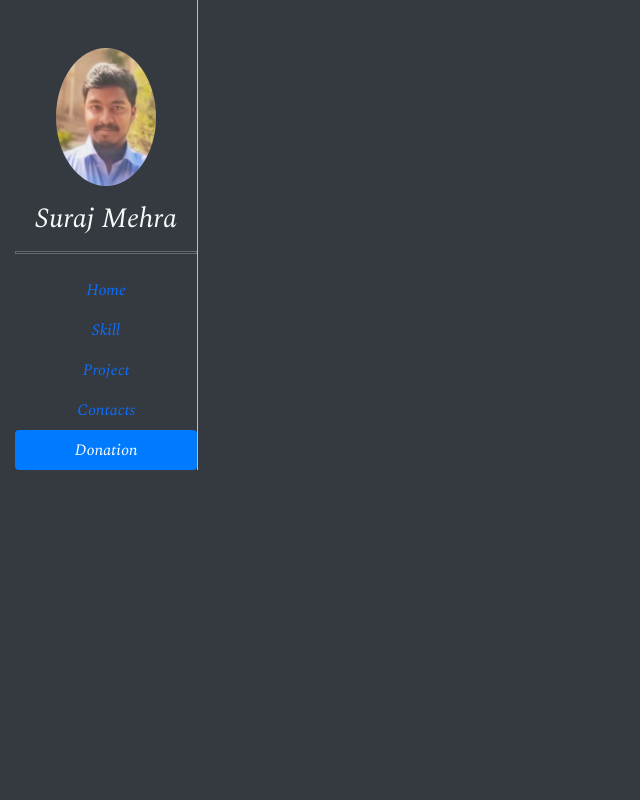
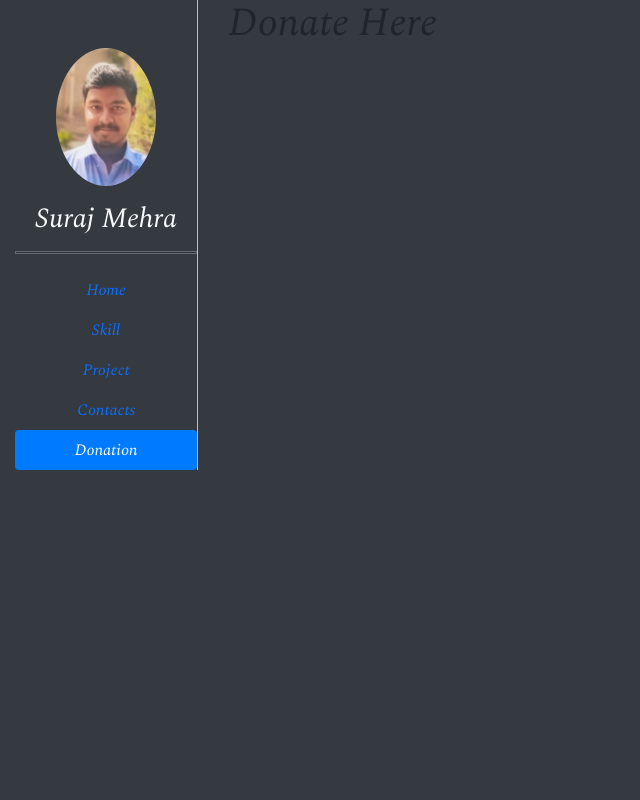
Before and after one commit to surajmehra970/Resume, a Django app: page /Donation/ in a window 1280 px wide. Shown: the whole page, without its empty margins (0-640 px from the left). Run offline with Django 4.2, Linux system fonts and the light colour scheme; some libraries are stand-ins or nearby versions.

Commit message:
donation changes

```diff
--- a/Resume_front/templates/Donation.html
+++ b/Resume_front/templates/Donation.html
@@ -1,5 +1,9 @@
 {% extends 'base.html' %}
 {% load static %}
 {% block content %}
-<form><script src="https://checkout.razorpay.com/v1/payment-button.js" data-payment_button_id="pl_JAjgzi5mDTfbLt" async> </script> </form>
+<div class='align-middle'>
+    <h1>Donate Here</h1>
+    <form><script src="https://checkout.razorpay.com/v1/payment-button.js" data-payment_button_id="pl_JAjgzi5mDTfbLt" async> </script> </form>
+</div>
+
 {% endblock content %}
```
